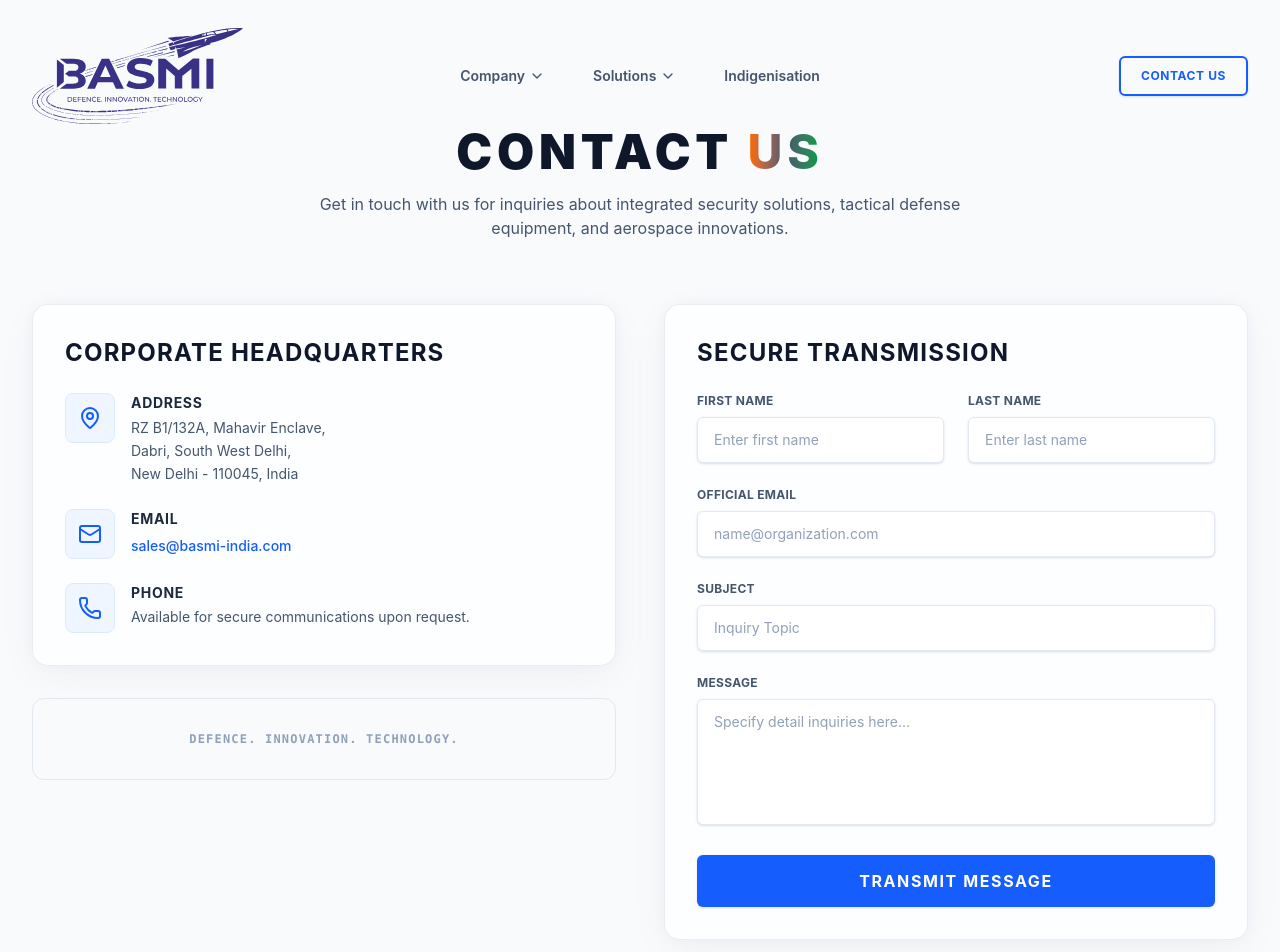
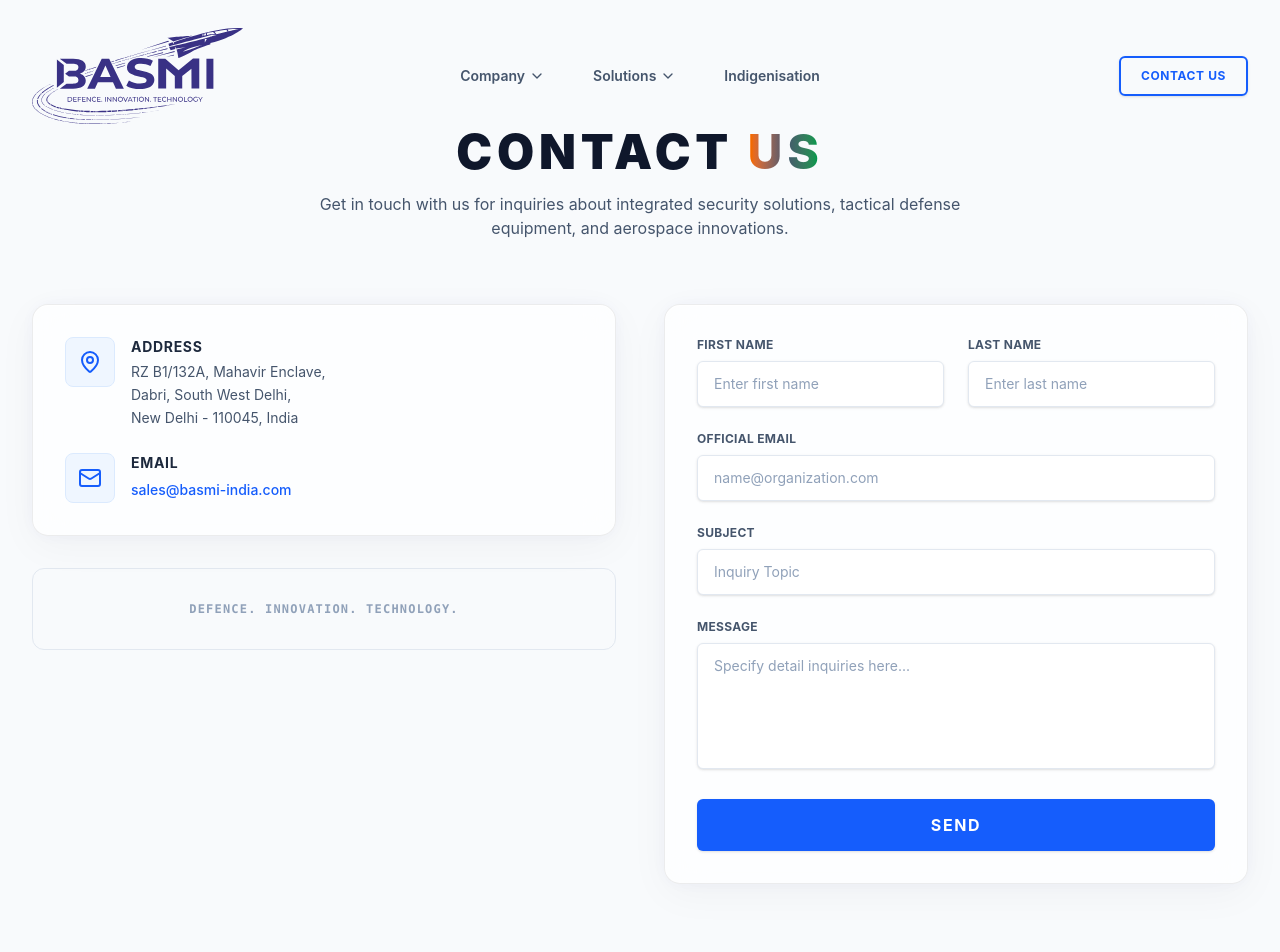
Before and after one commit to YouKnowPrem/BASMI2, a React (Vite) app: page /contact in a window 1280 px wide. Shown: the top 952 px of the page. Built offline with nearby package versions, Linux system fonts and the light colour scheme.

Commit message:
Simplify Contact Us page layout per user request

```diff
--- a/src/pages/Contact.tsx
+++ b/src/pages/Contact.tsx
@@ -10,7 +10,7 @@
  */
 
 import { motion } from 'framer-motion';
-import { Mail, Phone, MapPin } from 'lucide-react';
+import { Mail, MapPin } from 'lucide-react';
 import { GlassCard } from '../components/GlassCard';
 
 export const Contact = () => {
@@ -39,7 +39,6 @@
           {/* COLUMN 1: Corporate Details */}
           <div className="space-y-8">
             <GlassCard className="p-8">
-              <h2 className="text-2xl font-bold text-slate-900 mb-6 uppercase tracking-wider">Corporate Headquarters</h2>
               <div className="space-y-6">
 
                 {/* Physical HQ Address */}
@@ -72,19 +71,6 @@
                   </div>
                 </div>
 
-                {/* Telephone Request (Secure Protocol) */}
-                <div className="flex items-start space-x-4">
-                  <div className="p-3 bg-blue-50 border border-blue-100 rounded-lg shrink-0 text-blue-600">
-                    <Phone className="h-6 w-6" />
-                  </div>
-                  <div>
-                    <h3 className="text-slate-800 font-bold mb-1 uppercase tracking-wider text-sm">Phone</h3>
-                    <p className="text-slate-600 text-sm">
-                      Available for secure communications upon request.
-                    </p>
-                  </div>
-                </div>
-
               </div>
             </GlassCard>
 
@@ -96,7 +82,6 @@
 
           {/* COLUMN 2: Secure Contact Form */}
           <GlassCard className="p-8">
-            <h2 className="text-2xl font-bold text-slate-900 mb-6 uppercase tracking-wider">Secure Transmission</h2>
             <form className="space-y-6" onSubmit={(e) => e.preventDefault()}>
 
               <div className="grid grid-cols-1 md:grid-cols-2 gap-6">
@@ -154,7 +139,7 @@
                 type="submit"
                 className="w-full bg-blue-600 text-white font-bold rounded-md px-4 py-3.5 uppercase tracking-widest hover:bg-blue-700 transition-colors shadow-sm"
               >
-                Transmit Message
+                Send
               </button>
             </form>
           </GlassCard>
```
